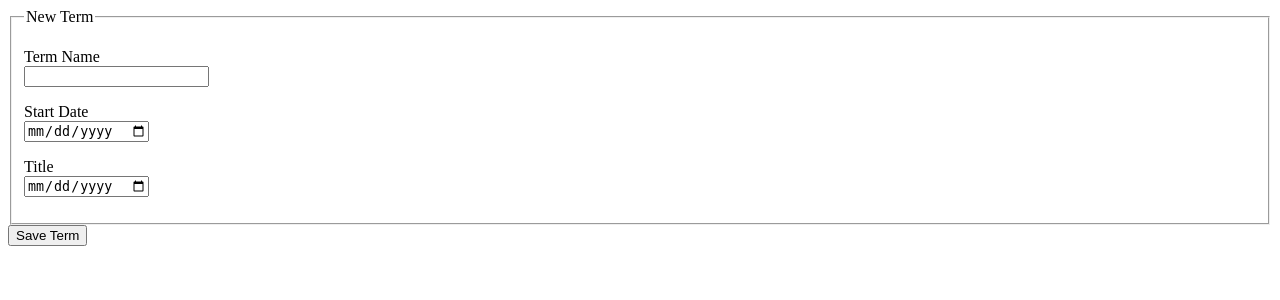
After one commit to atleastzero/XYearPlan, a Flask app: page /terms/new in a window 1280 px wide. The commit adds this page. Shown: the top 300 px of the page. Run offline with Flask 2, Linux system fonts and the light colour scheme.

Commit message:
[WIP] Working on adding new terms

```diff
--- a/app.py
+++ b/app.py
@@ -11,11 +11,12 @@ host = os.environ.get('MONGODB_URI', 'mongodb://localhost:27017/XYearPlan')
 client = MongoClient(host=f'{host}?retryWrites=false')
 db = client.get_default_database()
 courses = db.courses
+terms = db.terms
 
 @app.route("/")
 def courses_index():
     """Show all courses."""
-    return render_template('courses_index.html', course = courses.find())
+    return render_template('courses_index.html', courses = courses.find())
 
 @app.route("/courses/new")
 def courses_new():
@@ -66,5 +67,21 @@ def courses_delete(course_id):
     courses.delete_one({'_id': ObjectId(course_id)})
     return redirect(url_for('courses_index'))
 
+@app.route("/terms/new")
+def terms_new():
+    """Create a new term."""
+    return render_template("terms_new.html", term = {}, title = 'New Term')
+
+@app.route("/terms", methods=["POST"])
+def terms_submit():
+    """Submit a new term."""
+    term = {
+        'name': request.form.get("term_name"),
+        'startdate': datetime.strptime(request.form.get("start_date"), '%Y-%m-%d'),
+        'enddate': datetime.strptime(request.form.get("end_date"), '%Y-%m-%d')
+    }
+    term_id = terms.insert_one(term).inserted_id
+    return redirect(url_for('terms_show', term_id = term_id))
+
 if __name__ == '__main__':
     app.run(debug=True, host='0.0.0.0', port=os.environ.get('PORT', 5000))
--- a/templates/courses_new.html
+++ b/templates/courses_new.html
@@ -3,5 +3,6 @@
 {% extends 'base.html' %} {% block content %}
 <form method="POST" action="/courses">
     {% include 'partials/course_form.html' %}
+    <button type="submit">Save Course</button>
 </form>
 {% endblock %}
--- a/templates/courses_show.html
+++ b/templates/courses_show.html
@@ -5,7 +5,7 @@
 <p>{{course.description}}</p>
 <p><a href='/courses/{{ course._id }}/edit'>Edit Course</a></p>
 <p>
-    <form method='POST' action='/playlists/{{ playlist._id }}/delete'>
+    <form method='POST' action='/course/{{ course._id }}/delete'>
         <input type='hidden' name='_method' value='DELETE'>
         <button type='submit'>Delete Course</button>
     </form>
--- a/templates/partials/course_form.html
+++ b/templates/partials/course_form.html
@@ -1,4 +1,4 @@
-<!-- templates/courses/courses_form.html -->
+<!-- templates/course_form.html -->
 
 <fieldset>
     <legend>{{title}}</legend>
@@ -19,7 +19,3 @@
         <textarea name="course_description" id="course_description">{{course.description}}</textarea>
     </p>
 </fieldset>
-
-<p>
-    <button type="submit">Save Course</button>
-</p>
--- /dev/null
+++ b/templates/partials/term_form.html
@@ -0,0 +1,17 @@
+<!-- templates/term_form.html -->
+
+<fieldset>
+    <legend>{{title}}</legend>
+    <p>
+        <label for="term_name">Term Name</label><br>
+        <input type="text" name="term_name" id="term_name" value='{{term.name}}' />
+    </p>
+    <p>
+        <label for="start_date">Start Date</label><br>
+        <input type="date" name="start_date" id="start_date" value="{{term.start_date}}" />
+    </p>
+    <p>
+        <label for="end_date">Title</label><br>
+        <input type="date" name="end_date" id="end_date" value="{{term.end_date}}" />
+    </p>
+</fieldset>
--- /dev/null
+++ b/templates/terms_new.html
@@ -0,0 +1,8 @@
+<!-- templates/terms_new.html -->
+
+{% extends 'base.html' %} {% block content %}
+<form method="POST" action="/courses">
+    {% include 'partials/term_form.html' %}
+    <button type="submit">Save Term</button>
+</form>
+{% endblock %}
```
Also changed, not shown: templates/courses_index.html (+14 -3 lines), templates/terms_show.html (added).
